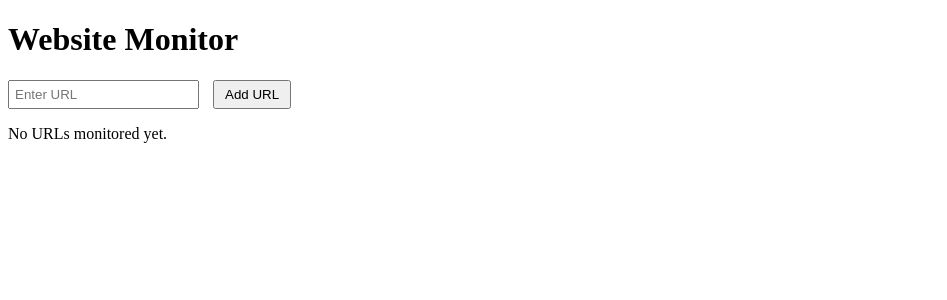
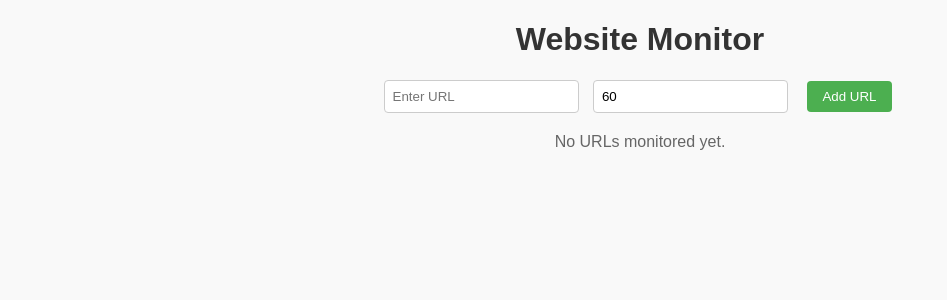
Before and after one commit to KevinEbed/housing-check-bot, a Flask app: page / in a window 1280 px wide. Shown: the top 300 px of the page, without its empty margins (0-947 px from the left). Run offline with Flask 3, Linux system fonts and the light colour scheme; parts of the project's set-up code (start-up, migrations or seed data) failed here and were passed over.

Commit message:
Update index.html

```diff
--- a/templates/index.html
+++ b/templates/index.html
@@ -4,32 +4,67 @@
     <meta charset="UTF-8">
     <title>Website Monitor</title>
     <style>
+        body {
+            font-family: Arial, sans-serif;
+            margin: 20px;
+            background-color: #f9f9f9;
+        }
+        h1 {
+            color: #333;
+            text-align: center;
+        }
+        form {
+            margin: 20px 0;
+            text-align: center;
+        }
+        input[type="text"], input[type="number"] {
+            padding: 8px;
+            margin-right: 10px;
+            border: 1px solid #ccc;
+            border-radius: 4px;
+        }
+        button {
+            padding: 8px 15px;
+            margin: 0 5px;
+            border: none;
+            border-radius: 4px;
+            background-color: #4CAF50;
+            color: white;
+            cursor: pointer;
+        }
+        button.stop {
+            background-color: #f44336;
+        }
+        button:hover {
+            opacity: 0.9;
+        }
         table {
             width: 100%;
             border-collapse: collapse;
             margin-top: 20px;
+            box-shadow: 0 2px 5px rgba(0,0,0,0.1);
         }
         th, td {
             border: 1px solid #ddd;
-            padding: 8px;
+            padding: 12px;
             text-align: left;
         }
         th {
-            background-color: #f2f2f2;
+            background-color: #4CAF50;
+            color: white;
+        }
+        td {
+            background-color: #fff;
         }
         .screenshot {
             max-width: 200px;
             max-height: 150px;
+            border: 1px solid #ddd;
+            border-radius: 4px;
         }
-        form {
-            margin-top: 20px;
-        }
-        input[type="text"] {
-            padding: 5px;
-            margin-right: 10px;
-        }
-        button {
-            padding: 5px 10px;
+        .no-urls {
+            text-align: center;
+            color: #666;
         }
     </style>
 </head>
@@ -37,6 +72,7 @@
     <h1>Website Monitor</h1>
     <form method="POST" action="/add">
         <input type="text" name="url" placeholder="Enter URL" required>
+        <input type="number" name="interval" min="1" value="60" required>
         <button type="submit">Add URL</button>
     </form>
     {% if urls %}
@@ -65,14 +101,18 @@
                         {% endif %}
                     </td>
                     <td>
-                        <a href="/toggle/{{ url.id }}">Toggle</a> |
+                        {% if url.is_active %}
+                            <a href="/stop/{{ url.id }}"><button class="stop">Stop</button></a> |
+                        {% else %}
+                            <a href="/start/{{ url.id }}"><button>Start</button></a> |
+                        {% endif %}
                         <a href="/delete/{{ url.id }}" onclick="return confirm('Are you sure?')">Delete</a>
                     </td>
                 </tr>
             {% endfor %}
         </table>
     {% else %}
-        <p>No URLs monitored yet.</p>
+        <p class="no-urls">No URLs monitored yet.</p>
     {% endif %}
 </body>
 </html>
```
